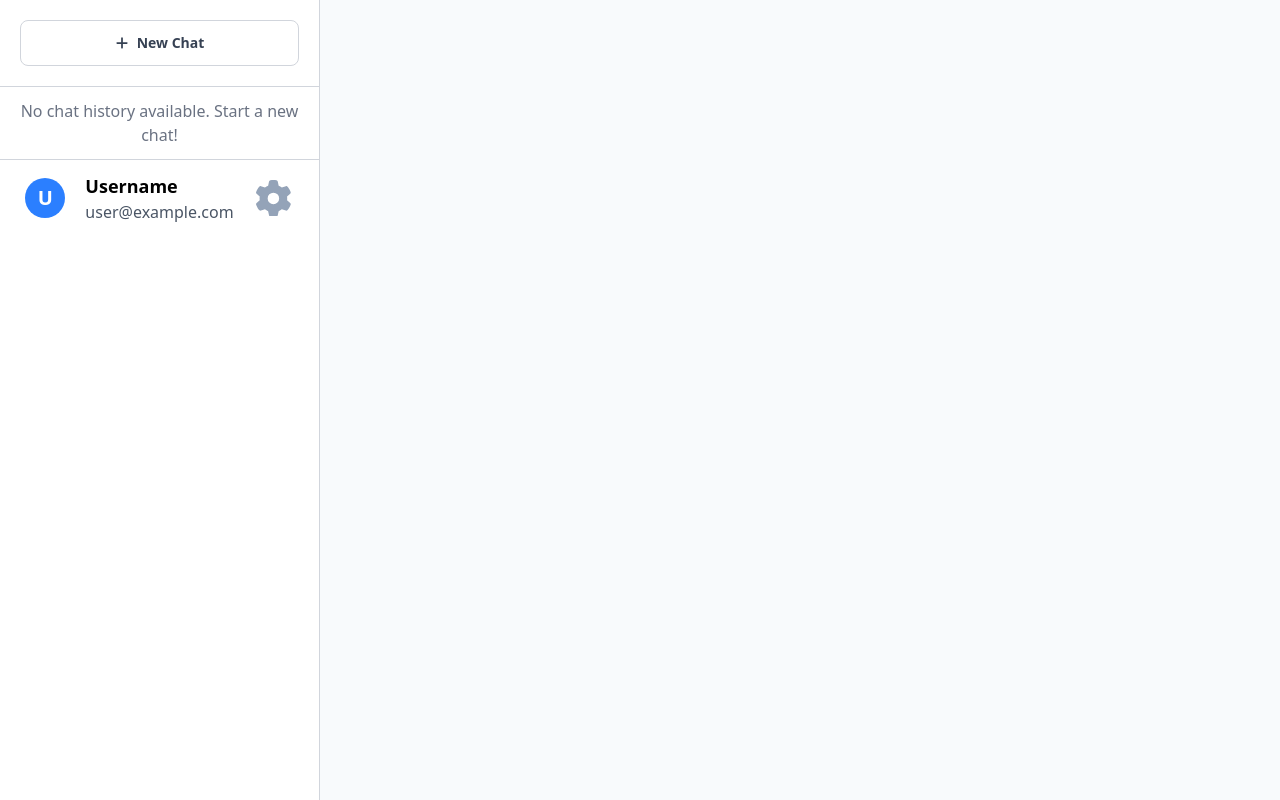
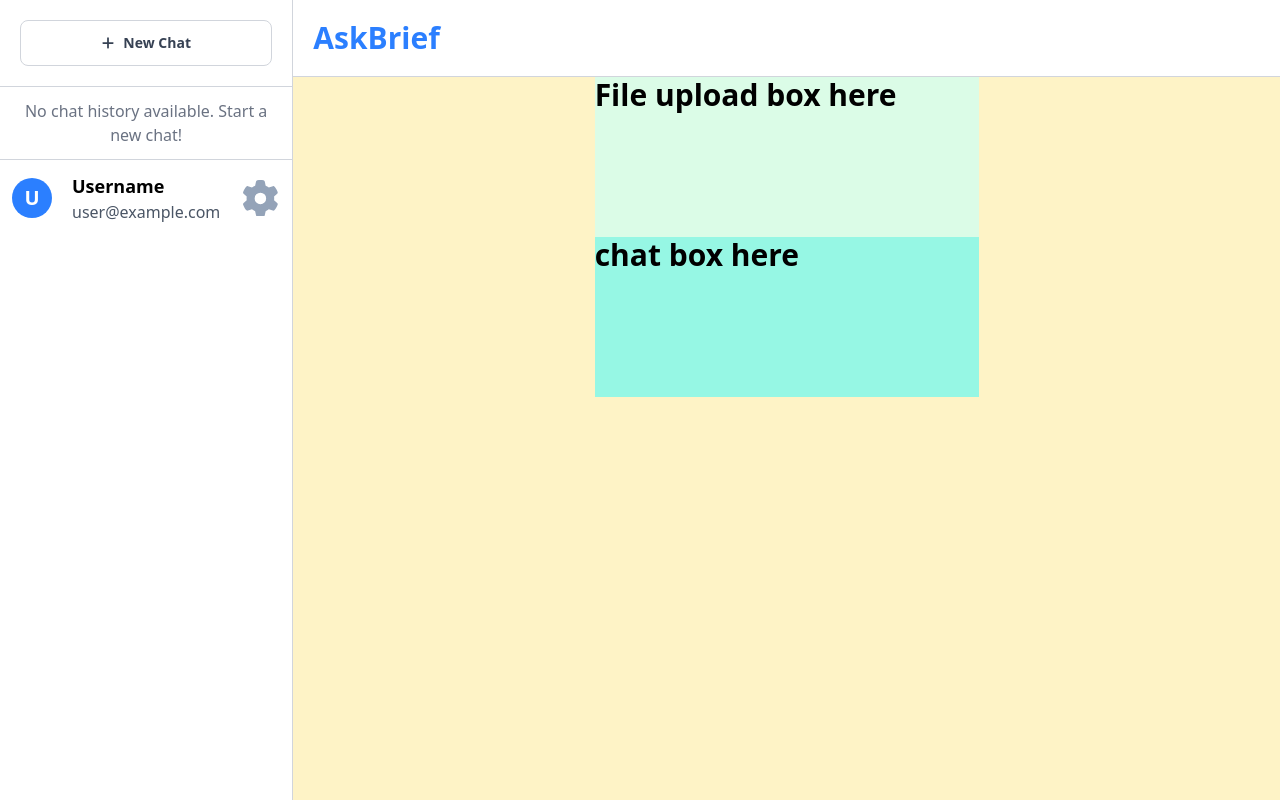
Before and after one commit to mabdullahferoz/AskBrief_Frontend, a React (Vite) app: page / in a window 1280 px wide. Built offline with nearby package versions, Linux system fonts and the light colour scheme.

Commit message:
Added the navbar

```diff
--- a/src/App.jsx
+++ b/src/App.jsx
@@ -1,10 +1,12 @@
 import React from 'react'
 import Sidebar from './components/Sidebar'
+import Workarea from './components/Workarea'
 
 const App = () => {
   return (
-    <div className='hero w-screen h-screen overflow-clip bg-[#f8fafc]'>
+    <div className='hero flex w-screen h-screen overflow-clip bg-[#f8fafc]'>
       <Sidebar/>
+      <Workarea/>
     </div>
   )
 }
--- /dev/null
+++ b/src/components/Workarea.jsx
@@ -0,0 +1,17 @@
+import React from 'react'
+
+const Workarea = () => {
+  return (
+    <div className='w-full h-full overflow-auto bg-amber-100 text-3xl font-black flex flex-col'>
+      <div className="navbar w-full h-20 bg-white border-b-1 border-gray-300 flex items-center p-5">
+        <span className='logo text-blue-500'>AskBrief</span>
+      </div>
+      <div className='flex h-full w-full flex-col items-center '>
+        <div className="input-box h-40 w-96 bg-green-100">File upload box here</div>
+        <div className="chat-box h-40 w-96 bg-teal-200">chat box here</div>
+      </div>
+    </div>
+  )
+}
+
+export default Workarea
```
